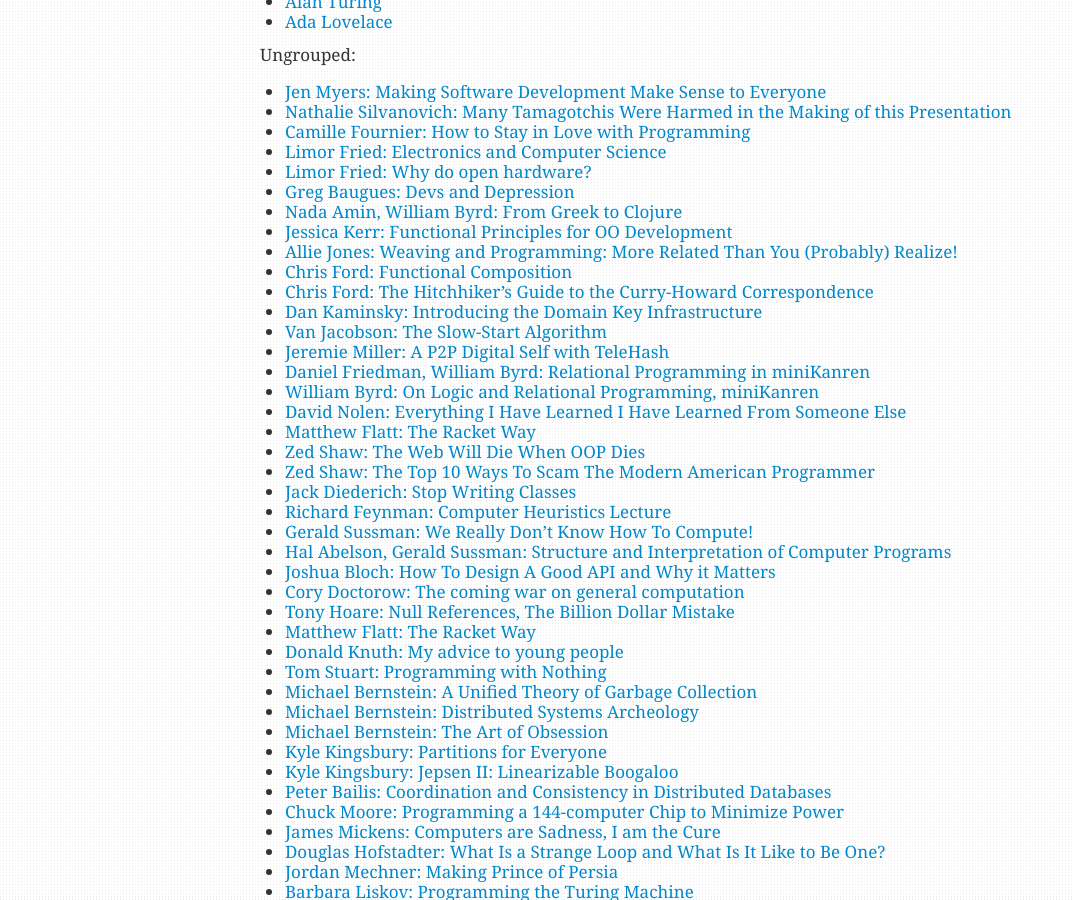
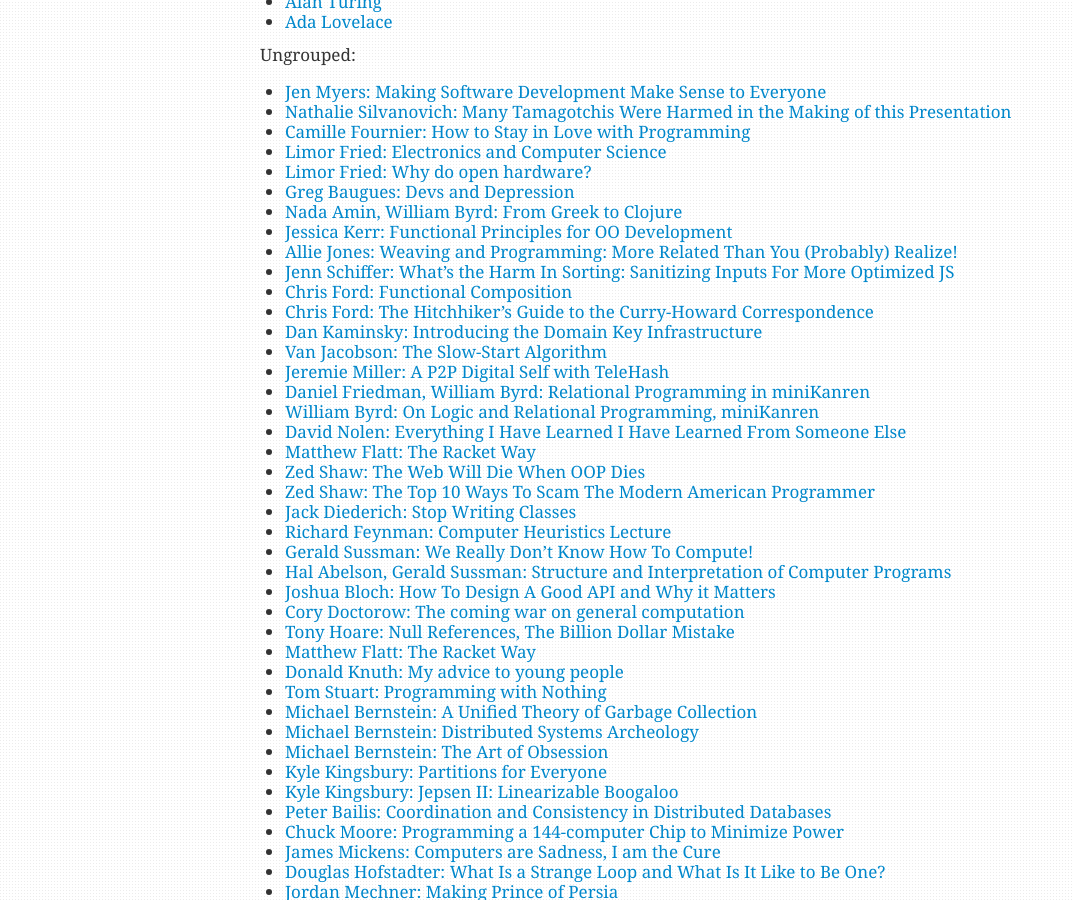
Before and after one commit to igorw/weblog, a Jekyll site: the page built from videoshelf.md, in a window 1280 px wide and 900 px high, scrolled down 883 px. Shown: the whole window, without its empty margins (0-1074 px from the left). Built offline with Jekyll 4.4.1, drawn with Linux system fonts in a browser that asks for light colours; Markdown is read by kramdown in place of the engine named in the settings.

Commit message:
jennschiffer is best

```diff
--- a/videoshelf.md
+++ b/videoshelf.md
@@ -61,6 +61,7 @@
 * [Nada Amin, William Byrd: From Greek to Clojure](https://www.youtube.com/watch?v=7kPMFkNm2dw)
 * [Jessica Kerr: Functional Principles for OO Development](https://www.youtube.com/watch?v=tq5SQ4W3gRI)
 * [Allie Jones: Weaving and Programming: More Related Than You (Probably) Realize!](https://www.youtube.com/watch?v=8TfKeoxtq2c)
+* [Jenn Schiffer: What's the Harm In Sorting: Sanitizing Inputs For More Optimized JS](https://www.youtube.com/watch?v=pj4U_W0OFoE)
 * [Chris Ford: Functional Composition](http://www.infoq.com/presentations/music-functional-language)
 * [Chris Ford: The Hitchhiker's Guide to the Curry-Howard Correspondence](https://vimeo.com/100976695)
 * [Dan Kaminsky: Introducing the Domain Key Infrastructure](https://www.youtube.com/watch?v=lo5utZoWEgo)
```
